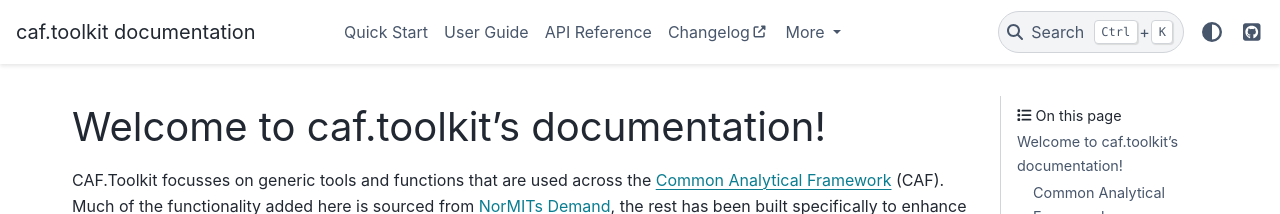
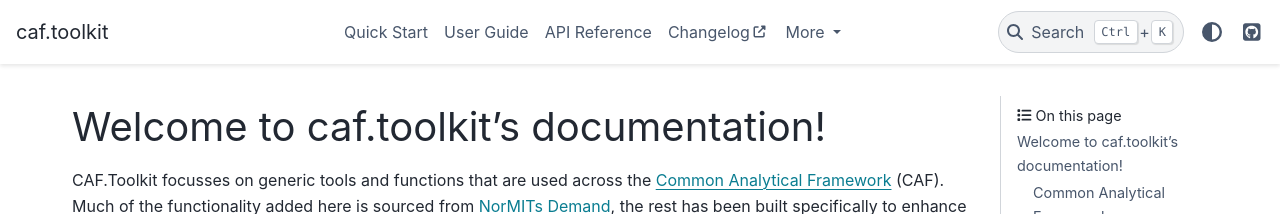
Before and after one commit to Transport-for-the-North/caf.toolkit, a Sphinx documentation site: the page built from docs/source/index.rst, in a window 1280 px wide. Shown: the top 214 px of the page. Built offline with Sphinx 7.4.7 and the PyData theme 0.15.4, drawn with Linux system fonts in a browser that asks for light colours; pages that are not in the unit, such as notebooks, are missing from menus.

Commit message:
Docs: removed "documentation" from html title

```diff
--- a/docs/source/conf.py
+++ b/docs/source/conf.py
@@ -119,6 +119,9 @@
 
 html_theme_options = {
     "use_edit_page_button": True,
+    "logo": {
+        "text": f"{project} {version}",
+    },
     "icon_links": [
         {
             "name": "GitHub",
```
